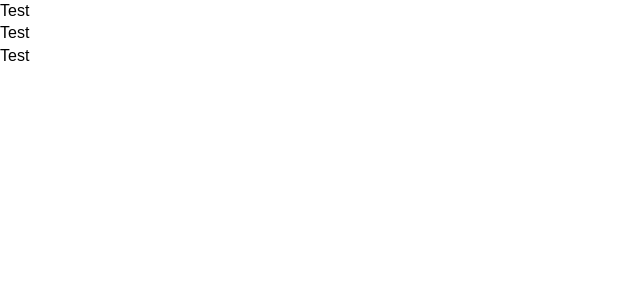
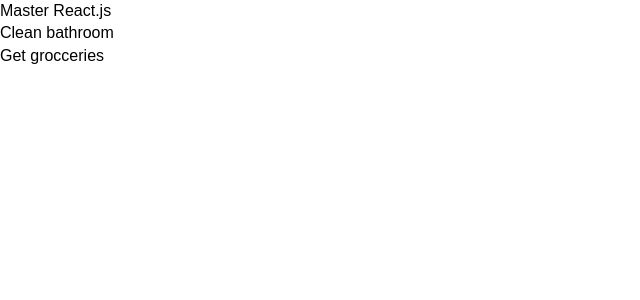
Before and after one commit to caseycling/to-do-list, a React (Create React App) app: page / in a window 1280 px wide. Shown: the top 300 px of the page, without its empty margins (0-640 px from the left). Built offline with nearby package versions, Linux system fonts and the light colour scheme.

Commit message:
Passed props to todoitem component

```diff
--- a/src/Components/TodoItem.js
+++ b/src/Components/TodoItem.js
@@ -4,7 +4,7 @@
   render() {
     return (
         <div>
-            <p>Test</p>
+            <p>{this.props.todo.title}</p>
         </div>
     )
   }
--- a/src/Components/Todos.js
+++ b/src/Components/Todos.js
@@ -3,8 +3,9 @@
 
 class Todos extends Component {
   render() {
+    console.log(this.props)
     return this.props.todos.map(todo => (
-      <TodoItem />
+      <TodoItem todo={todo}/>
     ))
   }
 }
```
